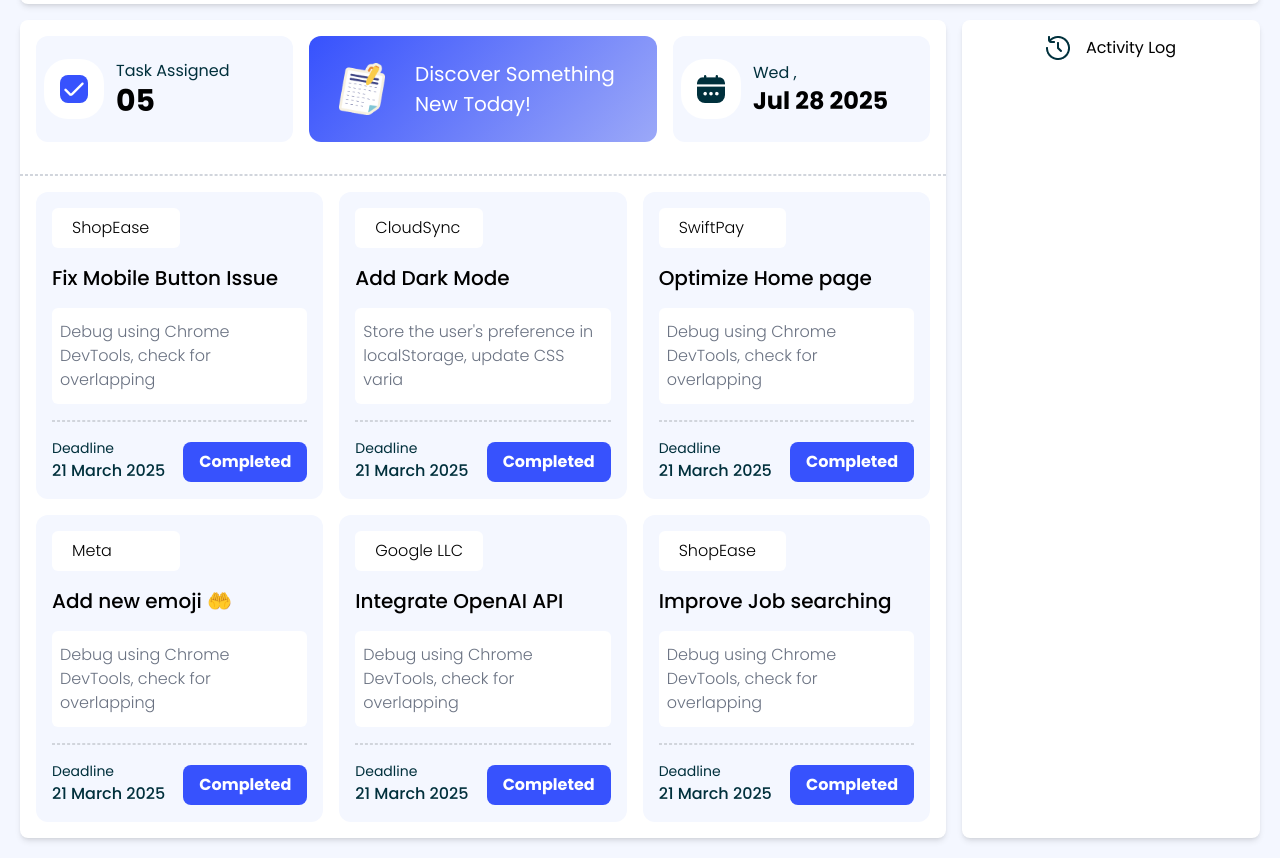
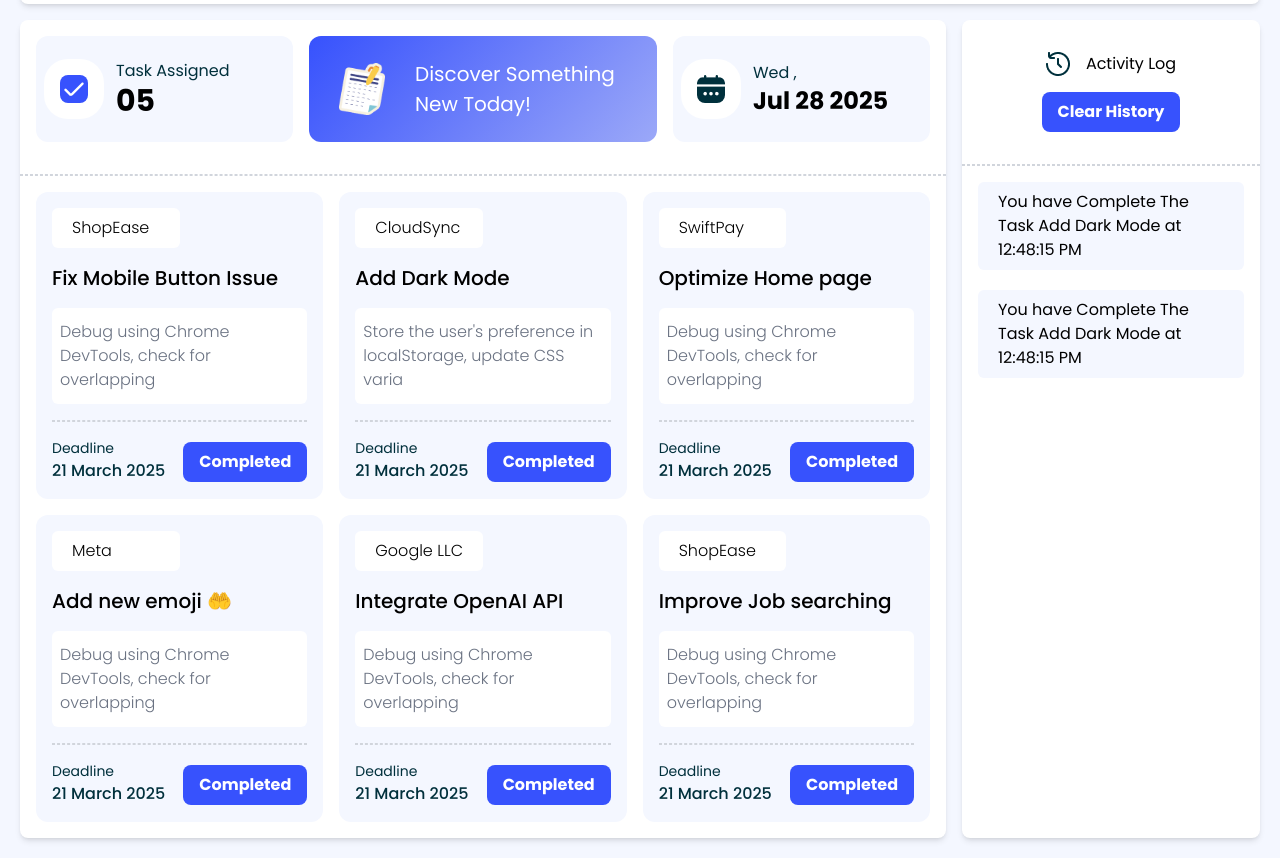
Before and after one commit to abdullahalsuad/assignment-05, a plain HTML site: page index.html in a window 1280 px wide. Shown: the part 80-938 px from the top of the page. Drawn offline with nearby package versions, Linux system fonts and the light colour scheme.

Commit message:
sidebar done

```diff
--- a/index.html
+++ b/index.html
@@ -311,10 +311,31 @@
       </section>
 
       <!-- RIGHT -->
-      <section class="col-span-3 bg-[#FFFFFF] p-4 mt-4 shadow-md rounded-lg">
-        <div class="flex items-center justify-center gap-4">
-          <img src="./assets/activity.png" alt="" />
-          <p>Activity Log</p>
+      <section class="col-span-3 bg-[#FFFFFF] shadow-md rounded-lg mt-4">
+        <div class="p-4">
+          <div class="flex items-center justify-center gap-4 mt-4">
+            <img src="./assets/activity.png" alt="" />
+            <p>Activity Log</p>
+          </div>
+          <div class="text-center mt-4">
+            <button
+              class="bg-[#3752FD] rounded-[8px] hover:bg-blue-400 hover:text-black cursor-pointer text-white font-bold py-2 px-4"
+            >
+              Clear History
+            </button>
+          </div>
+        </div>
+        <hr class="border-b border-dashed mt-4 border-gray-300"" />
+
+        <!-- History Content -->
+        <div class="p-4">
+          <p class="bg-[#F4F7FF] rounded-md px-5 py-2 text-[16px] mb-5">
+            You have Complete The Task Add Dark Mode at 12:48:15 PM
+          </p>
+
+          <p class="bg-[#F4F7FF] rounded-md px-5 py-2 text-[16px] mb-5">
+            You have Complete The Task Add Dark Mode at 12:48:15 PM
+          </p>
         </div>
       </section>
     </main>
```
